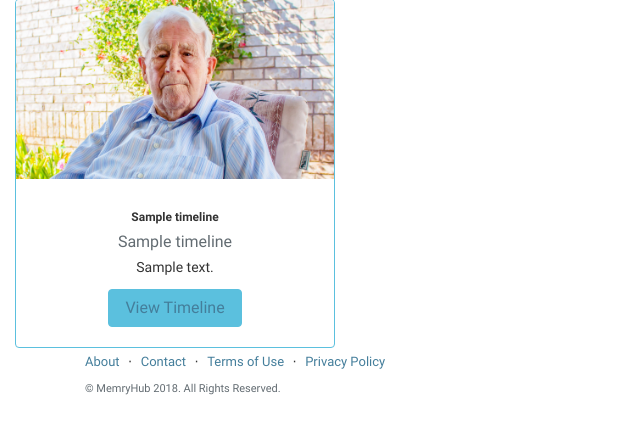
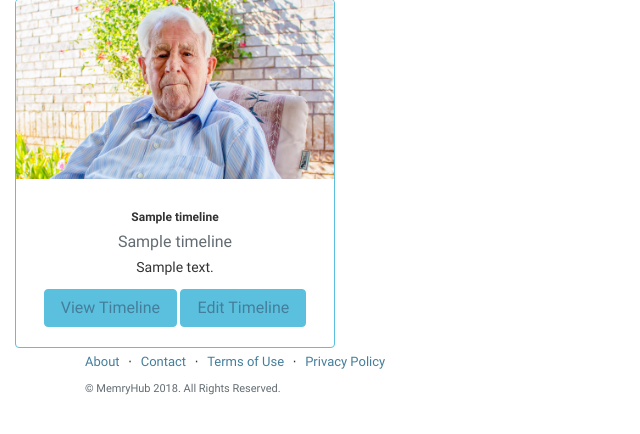
Before and after one commit to gbird3/memryHub, a Django app: page /timeline/ in a window 1280 px wide. Shown: the part 176-610 px from the top of the page, without its empty margins (0-640 px from the left). Run offline with Django 3.2, Linux system fonts and the light colour scheme; a user stored in the database is signed in; tables that the repository leaves empty hold one stand-in row (values such as "Sample post"); some libraries are stand-ins or nearby versions.

Commit message:
add ability to edit timeline. Send timeline id to view page

```diff
--- a/home/templates/base.html
+++ b/home/templates/base.html
@@ -29,7 +29,7 @@
 					<a class="nav-link" href="#">Home <span class="sr-only">(current)</span></a>
 				</li>
 				<li class="nav-item">
-					<a class="nav-link" href="/timeline/timelines">Timelines</a>
+					<a class="nav-link" href="/timeline">Timelines</a>
 				</li>
 			</ul>
 			<span class="navbar-text">
--- a/timeline/templates/timeline.html
+++ b/timeline/templates/timeline.html
@@ -23,7 +23,8 @@
     				<h4 class="card-title">{{ timeline.name }}</h4>
     				<h6 class="card-subtitle mb-2 text-muted">{{ timeline.name }}</h6>
     				<p class="card-text">{{ timeline.description }}</p>
-    				<a href="/timeline/view" class="btn btn-info bottom-buffer">View Timeline</a>
+    				<a href="{% url 'view' timeline.id %}" class="btn btn-info bottom-buffer">View Timeline</a>
+            <a href="{% url 'edit' timeline.id %}" class="btn btn-info bottom-buffer">Edit Timeline</a>
   				</div>
 				</div>
 			</div>
--- a/timeline/templates/view.html
+++ b/timeline/templates/view.html
@@ -8,5 +8,6 @@
 {% endblock %}
 
 {% block content %}
-  <h1>View Your Timeline</h1>
+  <h1>{{ timeline.name}}</h1>
+  <p> {{ timeline.description }}</p>
 {% endblock %}
--- a/timeline/urls.py
+++ b/timeline/urls.py
@@ -5,5 +5,6 @@ from . import views
 urlpatterns = [
     path('', views.timelines, name='timelines'),
     path('create', views.create, name='create'),
-    path('view', views.view, name='view'),
+    path('view/<int:timeline_id>/', views.view, name='view'),
+    path('edit/<int:timeline_id>/', views.edit, name='edit')
 ]
--- a/timeline/views.py
+++ b/timeline/views.py
@@ -1,4 +1,4 @@
-from django.shortcuts import render
+from django.shortcuts import get_object_or_404, render
 from django.contrib.auth.decorators import login_required
 from django.http import HttpResponseRedirect
 from django import forms
@@ -33,11 +33,39 @@ def create(request):
     return render(request, 'create.html', {'form': form})
 
 
+@login_required(login_url='/login')
+def edit(request, timeline_id):
+    timeline = get_object_or_404(Timeline, pk=timeline_id)
+
+    data = {
+        'name': timeline.name,
+        'description': timeline.description
+    }
+
+    form = CreateTimelineForm(initial=data)
+
+    if request.method == 'POST':
+
+        form = CreateTimelineForm(request.POST)
+        if form.is_valid():
+            if form.has_changed():
+                t = Timeline.objects.get(pk=timeline_id)
+                t.name = form.cleaned_data.get('name')
+                t.description = form.cleaned_data.get('description')
+                t.save()
+
+        return HttpResponseRedirect('/timeline')
+
+    return render(request, 'edit.html', {'form': form})
+
 class CreateTimelineForm(forms.Form):
     name = forms.CharField(label='Person Name', required=True, max_length=100, widget=forms.TextInput(attrs={'class':'form-control','placeholder':'Person Name'}))
     description = forms.CharField(label='Description of Timeline', required=False, max_length=100, widget=forms.Textarea(attrs={'class': 'form-control', 'placeholder': 'Short description of your timeline.'}))
 
 
+
 @login_required(login_url='/login')
-def view(request):
-    return render(request, 'view.html')
+def view(request, timeline_id):
+    timeline = get_object_or_404(Timeline, pk=timeline_id)
+
+    return render(request, 'view.html', {'timeline': timeline})
```
Also changed, not shown: timeline/templates/edit.html (added, +27 -0 lines).
